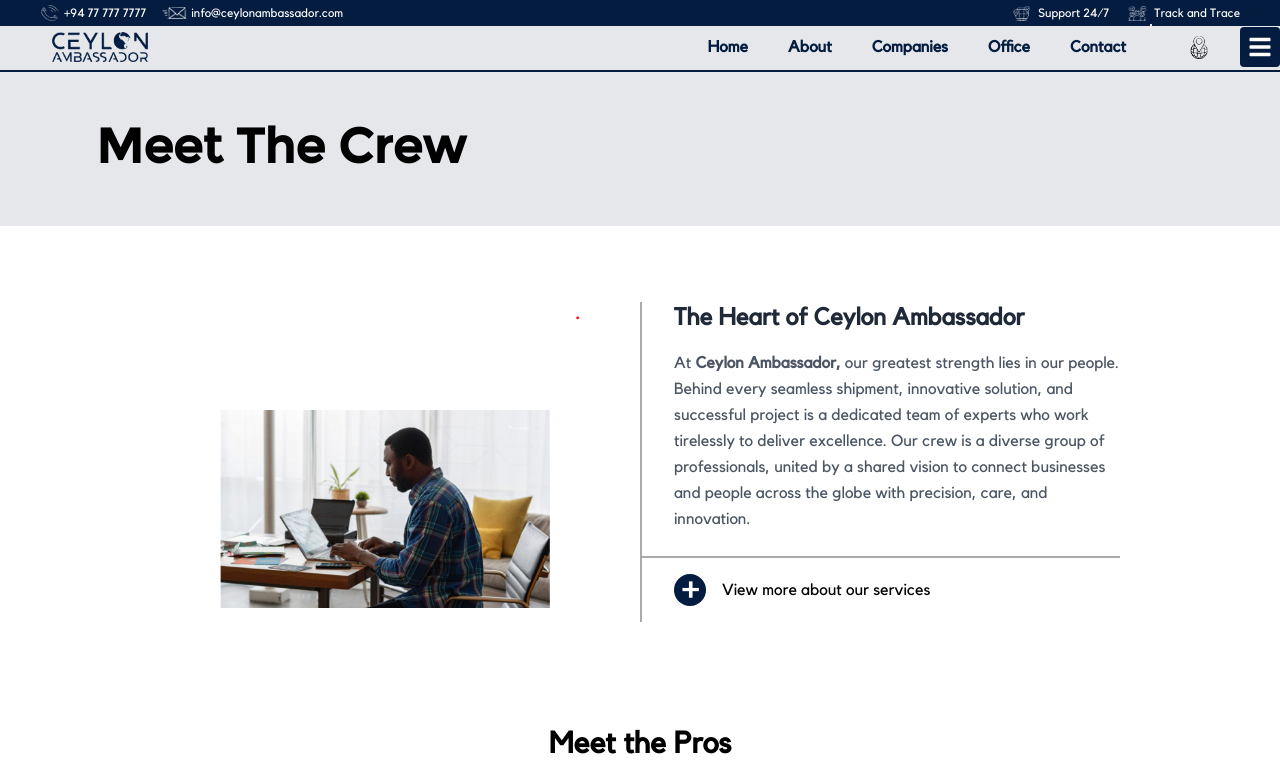
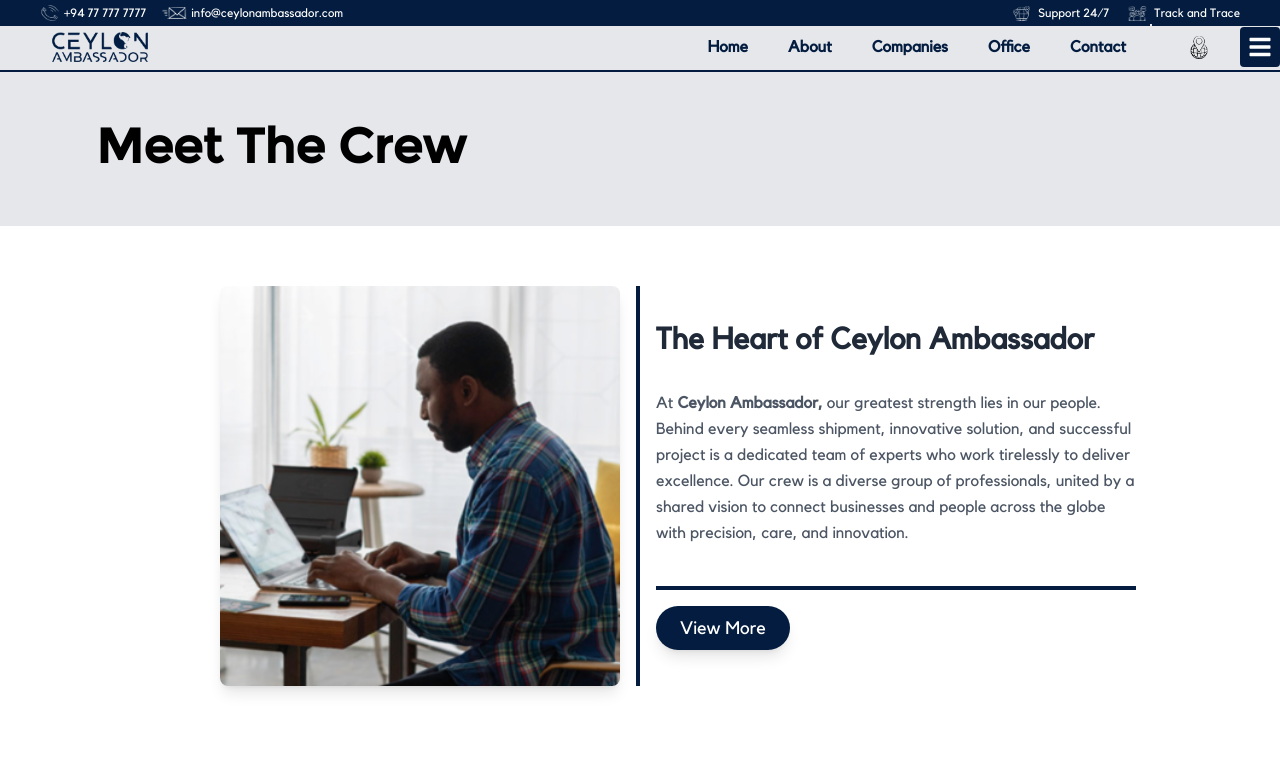
Before and after one commit to PasanBaddewithana/ceylon_ambassodor_web, a React (Create React App) app: page /meet-crew in a window 1280 px wide. Shown: the top 775 px of the page. Built offline with nearby package versions, Linux system fonts and the light colour scheme.

Commit message:
fix(last): last day fixes-2

```diff
--- a/src/screens/faq/component/Faq_Content.jsx
+++ b/src/screens/faq/component/Faq_Content.jsx
@@ -51,16 +51,17 @@ const accordionData = [
 const Accordion = ({ title, content, isActive, onClick }) => (
   <div className="border-t border-black">
     <div className="flex justify-between items-center p-4 bg-white">
-      <h2 className="text-lg">{title}</h2>
+      <h2 className="text-lg" data-aos="fade-up" data-aos-delay="1000">{title}</h2>
       <button
         onClick={onClick}
         className="text-lg bg-[#031c3f] text-white w-8 h-8 flex items-center justify-center rounded-full"
+        data-aos="fade-up" data-aos-delay="1000"
       >
         {isActive ? "−" : "+"}
       </button>
     </div>
     {isActive && (
-      <div className="px-4 bg-gray-50 text-sm text-gray-700">
+      <div className="px-4 bg-gray-50 text-sm text-gray-700" data-aos="fade-up" data-aos-delay="1000">
         {/* Adjusted font size and color */}
         {content}
       </div>
@@ -70,21 +71,24 @@ const Accordion = ({ title, content, isActive, onClick }) => (
 
 const ReplyForm = () => (
   <div className="mt-8 p-6 bg-white rounded-lg shadow-md">
-    <h2 className="text-4xl font-bold mb-6"> Still Have Questions? Leave a Reply Below!</h2>
+    <h2 className="text-4xl font-bold mb-6" data-aos="fade-up" data-aos-delay="1000"> Still Have Questions? Leave a Reply Below!</h2>
     <form className="space-y-4">
       <input
         type="text"
         placeholder="Your Name"
         className="w-full p-2 border rounded"
+        data-aos="fade-up" data-aos-delay="1000"
       />
       <input
         type="email"
         placeholder="Your Email"
         className="w-full p-2 border rounded"
+        data-aos="fade-up" data-aos-delay="1000"
       />
       <textarea
         placeholder="Message"
         className="w-full p-2 border rounded h-28"
+        data-aos="fade-up" data-aos-delay="1000"
       />
       <button className="bg-[#c3a05f] text-white py-2 px-4 rounded-md" data-aos="fade-up" data-aos-duration="1000">
         + Send Message
@@ -118,8 +122,8 @@ const Sidebar = () => {
 
       {/* Transparent Pricing Section */}
       <div className="bg-white p-4 rounded shadow-md">
-        <h2 className="text-lg mb-2">Transparent Pricing</h2>
-        <ul className="list-disc ml-5 space-y-2">
+        <h2 className="text-lg mb-2" data-aos="fade-up" data-aos-delay="1000">Transparent Pricing</h2>
+        <ul className="list-disc ml-5 space-y-2" data-aos="fade-up" data-aos-delay="1000">
           <li>Agriculture</li>
           <li>Architecture</li>
           <li>Construction</li>
@@ -130,8 +134,8 @@ const Sidebar = () => {
 
       {/* Tags Section */}
       <div className="bg-white p-4 rounded shadow-md">
-        <h2 className="text-lg mb-2">Tags</h2>
-        <div className="space-y-2">
+        <h2 className="text-lg mb-2" data-aos="fade-up" data-aos-delay="2000">Tags</h2>
+        <div className="space-y-2" data-aos="fade-up" data-aos-delay="2000">
           <span className="bg-gray-200 px-2 mx-1 py-1 rounded">Business</span>
           <span className="bg-gray-200 px-2 mx-1 py-1 rounded">Shipping</span>
           <span className="bg-gray-200 px-2 mx-1 py-1 rounded">Logistics</span>
--- a/src/screens/faq/screens/FAQ_Screen.jsx
+++ b/src/screens/faq/screens/FAQ_Screen.jsx
@@ -1,31 +1,46 @@
-import React from "react";
+import React, { useEffect } from "react";
 import FAQ_Content from "../component/Faq_Content";
 import Footer from "../component/Footer";
 import TopHeader from "../../Homepage/component/TopHeader";
 import Navbar from "../../Homepage/component/Navbar";
+import AOS from "aos";
+import "aos/dist/aos.css";
 
 function FAQ_Screen() {
+  // Initialize AOS
+  useEffect(() => {
+    AOS.init({
+      duration: 1000, // Global duration for animations
+      easing: "ease-in-out", // Global easing
+      once: true, // Animation should run only once
+    });
+  }, []);
+
   return (
     <div style={{ position: "relative" }} className="font-kollektif">
       {/* Set relative positioning */}
       <TopHeader />
-      <div className="bg-gray-200 h-[200px]  flex justify-start items-center">
+      <div
+        className="bg-gray-200 h-[200px] flex justify-start items-center"
+
+      >
         <Navbar />
-        <div className="mt-10 ml-24">
-          <h1 className="text-5xl font-Montserrat  font-bold text-black">
-          Frequently Asked Questions
+        <div className="mt-10 ml-24" >
+          <h1 className="text-5xl font-Montserrat font-bold text-black" data-aos="fade-up" data-aos-duration="1000">
+            Frequently Asked Questions
           </h1>
-          <p> At Ceylon Ambassador, we understand that you may have questions about our services. Below, we’ve compiled some of
-the most common inquiries to provide you with quick and helpful answers. If you don’t find what you’re looking for, feel free
-to leave a reply or contact us directly!</p>
+          <p className="mt-4 text-gray-700" data-aos="fade-up" data-aos-duration="1000">
+            At Ceylon Ambassador, we understand that you may have questions
+            about our services. Below, we’ve compiled some of the most common
+            inquiries to provide you with quick and helpful answers. If you
+            don’t find what you’re looking for, feel free to leave a reply or
+            contact us directly!
+          </p>
         </div>
-
-
       </div>
 
-
       {/* Make sure FAQ_Content is placed below Navbar */}
-      <div className="mt-3">
+      <div className="mt-3" >
         <FAQ_Content />
       </div>
       <Footer />
--- a/src/screens/meet_crew/components/HeadPart.jsx
+++ b/src/screens/meet_crew/components/HeadPart.jsx
@@ -3,42 +3,35 @@ import working_man from "../../../assets/workingMan.png";
 
 const HeaderPart = () => {
   return (
-    <div className=" bg-white">
-      {/* Top Section with Image and Text */}
-      <div className="container max-w-screen-lg mx-auto flex flex-col lg:flex-row items-center justify-between py-16 px-4 lg:px-8">
+    <div className="bg-white py-12">
+      <div className="container max-w-screen-lg mx-auto flex flex-col lg:flex-row items-center">
         {/* Image Section */}
-        <div className="lg:w-1/2 flex justify-center">
+        <div className="lg:w-1/2 flex justify-center lg:justify-end px-4 border-r-4 border-customBlue">
           <img
             src={working_man}
             alt="Shipping services"
-            className="w-3/4 h-auto"
+            className="rounded-lg shadow-lg"
+            style={{ width: "400px", height: "400px", objectFit: "cover" }}
           />
         </div>
 
         {/* Text Section */}
-        <div className="lg:w-1/2 flex flex-col justify-center border-l-2 border-bggray mt-8 pb-4 lg:mt-0">
-          <div className="border-b-2 border-bggray pl-8">
-            <h2 className="text-2xl font-bold text-gray-800 mb-4">
+        <div className="lg:w-1/2 mt-8 lg:mt-0 px-4">
+          <h2 className="text-3xl font-bold text-gray-800 mb-6  pb-2">
             The Heart of Ceylon Ambassador
           </h2>
-            <p className="text-gray-600 mb-6 leading-relaxed">
-              At <strong>Ceylon Ambassador,</strong> our greatest strength lies in our people.
-              Behind every seamless shipment, innovative solution, and
+          <p className="text-gray-600 mb-6 leading-relaxed  pb-4">
+            At <strong>Ceylon Ambassador,</strong> our greatest strength lies in
+            our people. Behind every seamless shipment, innovative solution, and
             successful project is a dedicated team of experts who work
             tirelessly to deliver excellence. Our crew is a diverse group of
             professionals, united by a shared vision to connect businesses and
             people across the globe with precision, care, and innovation.
           </p>
-          </div>
-          <div className="mt-4 ml-8 flex items-center">
-            <button className="flex items-center">
-              <div className="bg-customBlue rounded-full w-8 h-8 flex items-center justify-center ">
-                <span className="text-3xl font-bold text-white">+</span>
-              </div>
+          <div className="border-t-4 border-customBlue pt-4">
+            <button className="bg-customBlue text-white px-6 py-2 rounded-full text-lg shadow-lg hover:bg-blue-600">
+              View More
             </button>
-            <div className="ml-4">
-              <p>View more about our services</p>
-            </div>
           </div>
         </div>
       </div>
--- a/src/screens/meet_crew/components/TeamComponent.jsx
+++ b/src/screens/meet_crew/components/TeamComponent.jsx
@@ -26,7 +26,7 @@ const TeamComponent = () => {
             <img
               src={member.img}
               alt={member.name}
-              className="w-24 h-24 rounded-full object-cover"
+              className="w-36 h-36 rounded-full object-cover"
             />
 
             {/* Text Section */}
```
Also changed, not shown: src/assets/workingMan.png, 1 other file (tests, documents, lock files or other folders). Lines whose indentation alone changed are shown as unchanged.
